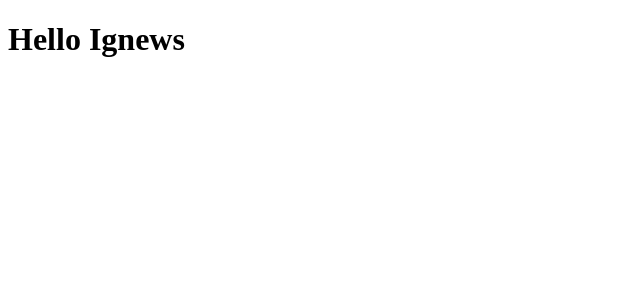
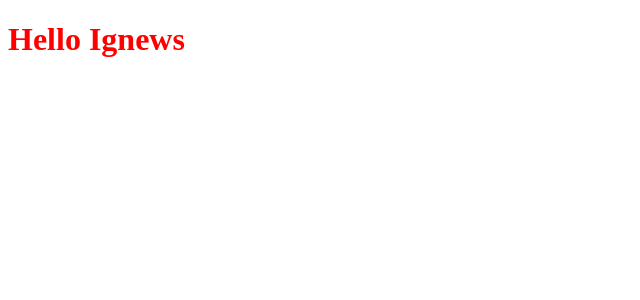
Before and after one commit to AlanPoveda/ignews, a Next.js app: page / in a window 1280 px wide. Shown: the top 300 px of the page, without its empty margins (0-640 px from the left). Built offline with nearby package versions, Linux system fonts and the light colour scheme.

Commit message:
Config sass

```diff
--- a/package.json
+++ b/package.json
@@ -13,6 +13,7 @@
     "next": "12.0.8",
     "react": "17.0.2",
     "react-dom": "17.0.2",
+    "sass": "^1.48.0",
     "typescript": "^4.5.4"
   },
   "devDependencies": {
--- a/src/pages/_app.tsx
+++ b/src/pages/_app.tsx
@@ -1,4 +1,6 @@
-function MyApp({ Component, pageProps }) {
+import { AppProps } from 'next/app'
+
+function MyApp({ Component, pageProps }: AppProps) {
   return <Component {...pageProps} />
 }
 
--- a/src/pages/index.tsx
+++ b/src/pages/index.tsx
@@ -1,7 +1,9 @@
+import style from '../styles/home.module.scss'
+
 export default function Home() {
   return (
     <div>
-     <h1>Hello Ignews</h1>
+     <h1 className={style.title}>Hello Ignews</h1>
     </div>
   )
 }
--- /dev/null
+++ b/src/styles/home.module.scss
@@ -0,0 +1,3 @@
+.title {
+    color: red;
+}
```
Also changed, not shown: 1 other file (tests, documents, lock files or other folders).
